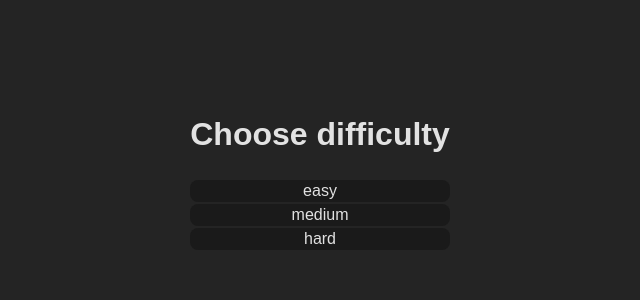
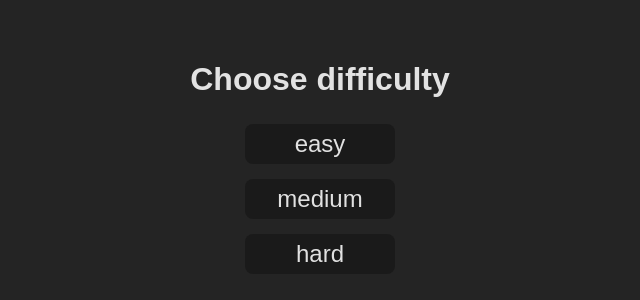
Before and after one commit to DenDOme/react-memory-card, a React (Vite) app: page / in a window 1280 px wide. Shown: the part 238-538 px from the top of the page, without its empty margins (320-960 px from the left). Built offline with nearby package versions, Linux system fonts and the light colour scheme.

Commit message:
added timer, changed styles, added img to cards

```diff
--- a/src/App.jsx
+++ b/src/App.jsx
@@ -1,6 +1,7 @@
 import { useEffect, useState } from 'react'
 import './App.css'
 import Deck from './components/Deck';
+import Timer from './components/Timer';
 import StartScreen from './components/StartScreen';
 
 function App() {
@@ -23,20 +24,27 @@ function App() {
     setGameStart(true);
   };
 
+  const changeGameStart = () => {
+    setGameStart(!gameStart)
+  }
+
   return (
     <>
       {/* <StartScreen setAmount={setAmount}/> */}
       {gameStart ? (
-        <Deck cards={amount} />
+        <div className='wrapper'>
+          <Timer onclick={changeGameStart}/>
+          <Deck cards={amount} gameStart={changeGameStart}/>
+        </div>
       ) : (
-        <>
+        <div className='start-screen'>
           <h1>Choose difficulty</h1>
-          <div className="start-screen">
+          <div className="start-buttons">
             <button onClick={() => changeDifficulty('easy')}>easy</button>
             <button onClick={() => changeDifficulty('medium')}>medium</button>
             <button onClick={() => changeDifficulty('hard')}>hard</button>
           </div>
-        </>
+        </div>
       )}
     </>
   )
--- a/src/assets/Card.css
+++ b/src/assets/Card.css
@@ -1,10 +1,11 @@
 .card{
     display: flex;
+    flex-direction: column;
     align-items: center;
     justify-content: center;
-    max-width: 90px;
+    max-width: 160px;
     width: 100%;
-    height: 60px;
+    height: 160px;
     border-radius: 8px;
     border: 1px solid transparent;
     font-size: 1em;
@@ -12,3 +13,11 @@
     font-family: inherit;
     background-color: #1a1a1a;
 }
+
+.card p {
+    margin: 0;
+}
+
+button:disabled:hover {
+    border-color:transparent;
+}
--- a/src/components/Card.jsx
+++ b/src/components/Card.jsx
@@ -1,15 +1,18 @@
 import { useState } from "react"
 import '../assets/Card.css'
-
 
 function Card({pokemon, mode, handleChangeMode, disableSelection}){
     return (
         <div className="card">
             {pokemon.found || mode ? (
-                <p>{pokemon.name}</p>
+                <>
+                    <img src={pokemon.img} alt="pokemon.name" />
+                    <p>{pokemon.name}</p>
+                </>
+
             ) : (
                 <button onClick={() => handleChangeMode(pokemon.id)} disabled={disableSelection}>
-                    {pokemon.id}
+                    <img src="/card_back.svg" alt="card backside"/>
                 </button>
             )}
         </div>
--- a/src/components/Deck.jsx
+++ b/src/components/Deck.jsx
@@ -5,6 +5,7 @@ import getRandomPokemon from "../scripts/getPokemons";
 function Deck({cards}){
   const [modes , setModes] = useState({})
   const [allPokemons, setAllPokemons] = useState([]);
+  const [points, setPoints] = useState(0);
 
   useEffect(() => {
     const fetchPokemons = async () => {
@@ -31,6 +32,7 @@ function Deck({cards}){
             ? { ...pokemon, found: true }
             : pokemon
         );
+        setPoints((prevPoints) => prevPoints + 1);
         setAllPokemons(updatedPokemons);
       }
 
@@ -43,6 +45,7 @@ function Deck({cards}){
   return (
     <>
       <h1>MEMORY GAME CHOOSE POKEMONS</h1>
+      <p>points {points} / {cards}</p>
       <div className="card-wrap">
         {allPokemons.map((pokemon) => {
           return <Card key={pokemon.id} pokemon={pokemon} mode={modes[pokemon.id] || pokemon.found} handleChangeMode={handleChangeMode}  disableSelection={disableSelection}/>
--- /dev/null
+++ b/src/components/Timer.jsx
@@ -0,0 +1,36 @@
+import { useEffect, useState } from "react";
+
+function Timer({onclick}){
+    const [time, setTime] = useState(180);
+    const [run, setRun] = useState(true);
+
+    useEffect(() => {
+        let timer = null
+        if(run && time > 0){
+            timer = setInterval(() => {
+                setTime((prevTime) => prevTime - 1);
+            }, 1000)
+        }
+
+        return () => {
+            if(timer){
+                clearInterval(timer);
+            }
+        }
+    }, [run, time]);
+
+    useEffect(() => {
+        if(time <= 0){
+            setRun(false);
+            onclick();
+        }
+    }, [time])
+
+    return (
+        <>
+            <p>{Math.floor(time / 60)}:{ time % 60} seconds</p>
+        </>
+    )
+}
+
+export default Timer
--- a/src/index.css
+++ b/src/index.css
@@ -1,12 +1,11 @@
 body{
-  font-family: Inter, system-ui, Avenir, Helvetica, Arial, sans-serif;
   line-height: 1.5;
   font-weight: 400;
   background-color: #242424;
   display: flex;
   align-items: center;
   justify-content: center;
-  min-height: 100vh;
+  min-height: calc(100vh - 32px);
   color: rgba(255, 255, 255, 0.87);
   font-family:Arial, Helvetica, sans-serif;
 }
@@ -30,10 +29,41 @@ button:hover {
 }
 
 .card-wrap{
-  max-width: 600px;
+  max-width: 900px;
   display: flex;
   align-items: center;
   justify-content: space-between;
   flex-wrap: wrap;
   gap: 15px;
+  margin: 0 auto;
 }
+
+#root{
+  width: 100%;
+}
+
+.wrapper{
+  max-width: 1200px;
+  width: 100%;
+  margin: 0 auto;
+  text-align: center;
+}
+
+.start-screen{
+  max-width: 600px;
+  margin: 0 auto;
+  text-align: center;
+}
+
+.start-buttons{
+  display: flex;
+  flex-direction: column;
+  gap: 15px;
+  align-items: center;
+}
+
+.start-buttons button{
+  padding: 5px 0;
+  font-size: 24px;
+  max-width: 150px;
+}
```
Also changed, not shown: public/card_back.svg (added).
